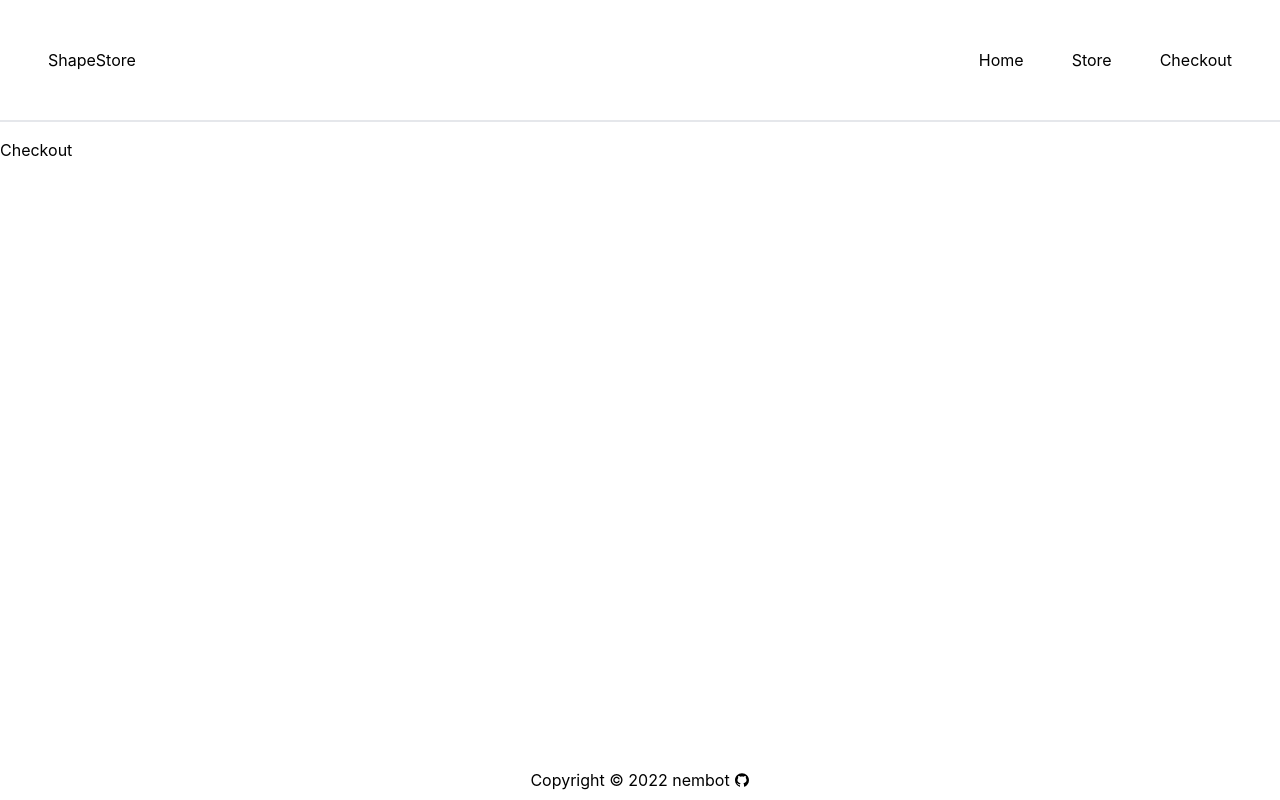
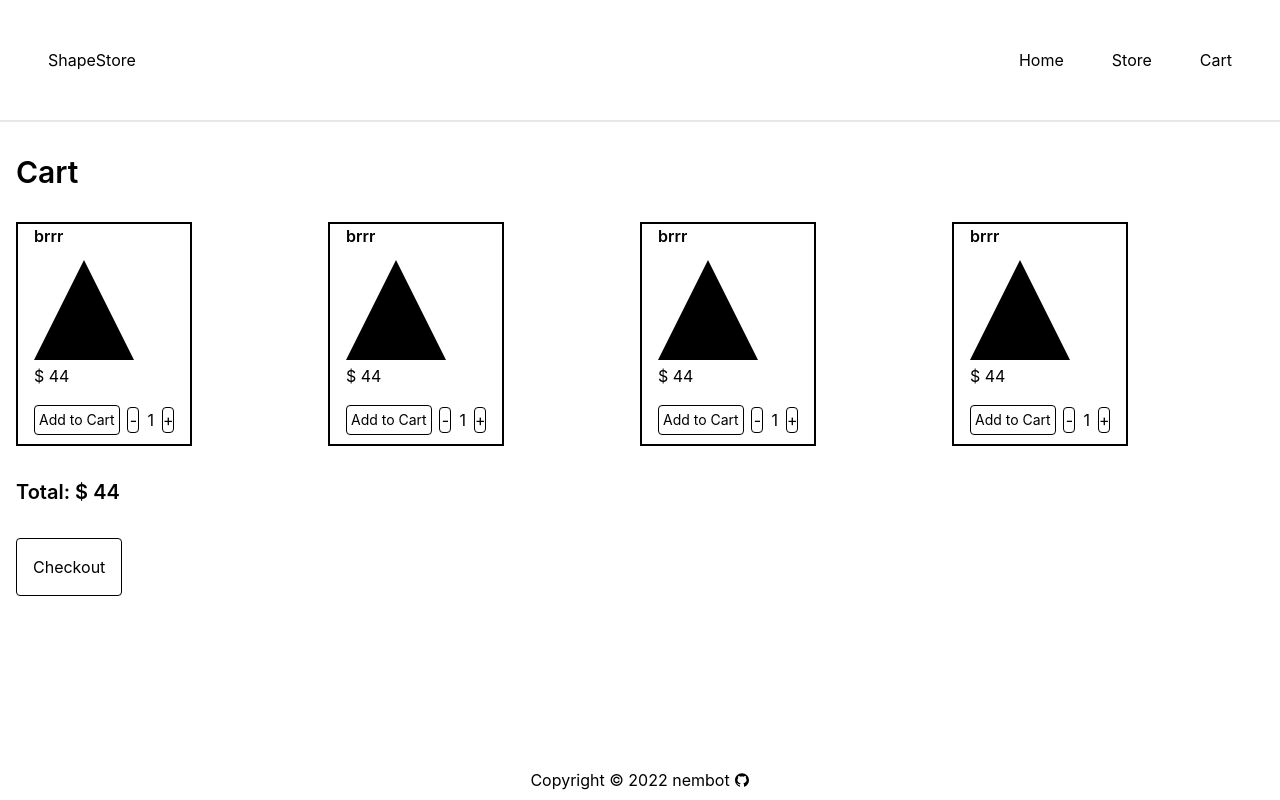
Before and after one commit to NemB0t/shapestore, a React (Create React App) app: page /checkout in a window 1280 px wide. Built offline with nearby package versions, Linux system fonts and the light colour scheme.

Commit message:
Added cart tailwind styling

```diff
--- a/src/App.js
+++ b/src/App.js
@@ -1,4 +1,5 @@
 import { BrowserRouter,Routes,Route } from 'react-router-dom';
+import {useState} from 'react';
 // import './App.css';
 import Checkout from './Components/Checkout';
 import Home from './Components/Home';
--- a/src/Components/Checkout.js
+++ b/src/Components/Checkout.js
@@ -1,9 +1,18 @@
-import './Checkout.css'
+import ShapeCard from "./ShapeCard";
+// import './Checkout.css'
 
 function Checkout() {
     return (
-      <div className="Checkout">
-        Checkout
+      <div className="flex-auto flex flex-col text-left p-4 gap-8">
+        <div className="text-3xl font-semibold">Cart</div>
+        <div className="grid grid-cols-4 justify-start items-center">
+          <ShapeCard shape={{id:1,name: 'brrr',price: 44}} />
+          <ShapeCard shape={{id:1,name: 'brrr',price: 44}} />
+          <ShapeCard shape={{id:1,name: 'brrr',price: 44}} />
+          <ShapeCard shape={{id:1,name: 'brrr',price: 44}} />
+        </div>
+        <div className="text-xl font-semibold">Total: $ 44</div>
+        <div className="cursor-pointer border border-black rounded p-4 self-start">Checkout</div>
       </div>
     );
   }
--- a/src/Components/Navi.js
+++ b/src/Components/Navi.js
@@ -9,7 +9,7 @@ function Navi() {
         <ul className="flex justify-center items-center gap-12">
             <li className="list-none"><Link to="/" className='no-underline'>Home</Link></li>
             <li className="list-none"><Link to="/store" className='no-underline'>Store</Link></li>
-            <li className="list-none"><Link to="/checkout" className='no-underline'>Checkout</Link></li>
+            <li className="list-none"><Link to="/checkout" className='no-underline'>Cart</Link></li>
         </ul>
     </nav>
     );
```
